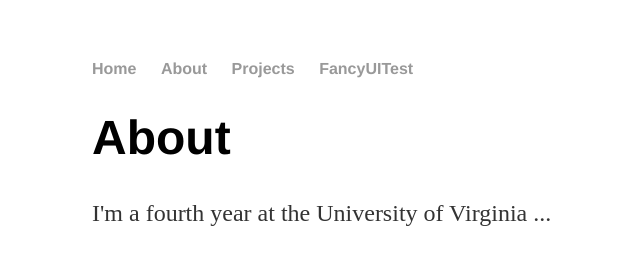
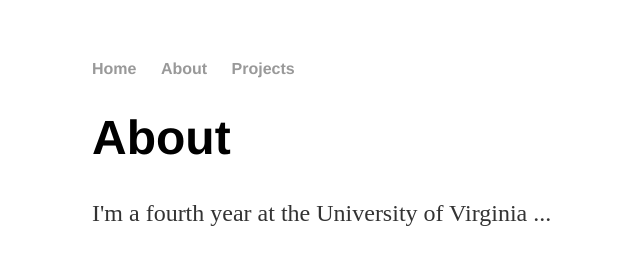
Before and after one commit to smj2mm/smj2mm.github.io, a Jekyll site: the page built from about/index.html, in a window 1280 px wide. Shown: the top 253 px of the page, without its empty margins (36-676 px from the left). Built offline with Jekyll 4.4.1, drawn with Linux system fonts in a browser that asks for light colours.

Commit message:
Update default.html

```diff
--- a/_layouts/default.html
+++ b/_layouts/default.html
@@ -13,7 +13,6 @@
         <li><a href="/">Home</a></li>
         <li><a href="/about">About</a></li>
         <li><a href="/projects">Projects</a></li>
-        <li><a href="/jekyll">FancyUITest</a></li>
       </ul>
     </nav>
 
```
